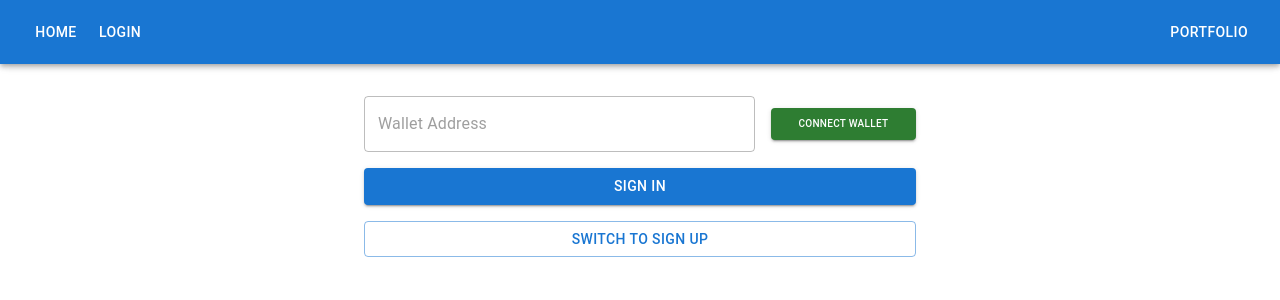
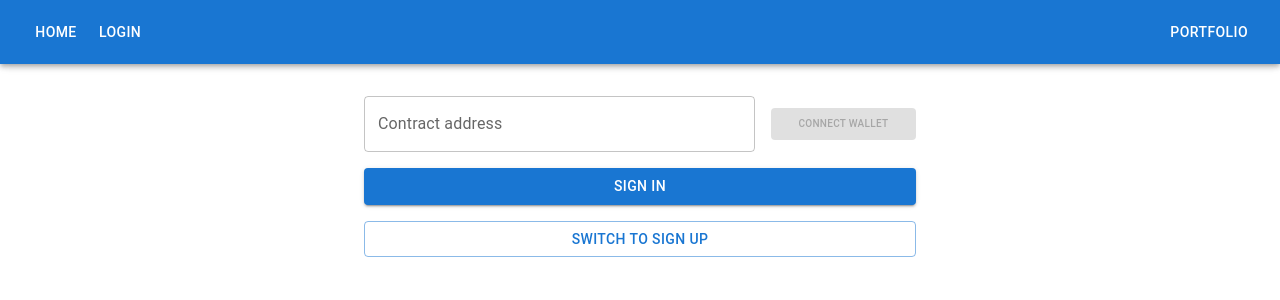
Before and after one commit to pawneetdev/web3-horse-race-bet, a React (Create React App) app in the folder horce-racing-fe/: page /login in a window 1280 px wide. Shown: the top 300 px of the page. Built offline with nearby package versions, Linux system fonts and the light colour scheme; a web font is replaced by a local one.

Commit message:
dynamic contract address support

```diff
--- a/horce-racing-fe/src/components/SigninSignup/SigninSignup.tsx
+++ b/horce-racing-fe/src/components/SigninSignup/SigninSignup.tsx
@@ -11,7 +11,12 @@ const SigninSignUpComponent: React.FC = () => {
   const [error, setError] = useState('');
   const { walletAddress, connectWallet, disconnectWallet, performSignIn, contract } = useContext(WalletContext);
   const navigate = useNavigate();
+  const [contractAddress, setContractAddress] = useState('');
   const [isLoading, setLoading] = useState(false);
+
+  const handleContractChange = (event: any) => {
+    setContractAddress(event.target.value);
+  }
 
   const handleSignIn = async() => {
     // Handle sign-in logic with walletAddress
@@ -31,6 +36,14 @@ const SigninSignUpComponent: React.FC = () => {
 
   const handleClose = () => {
     setError("");
+  }
+
+  const handleConnectContract = () => {
+    if(walletAddress !== '') {
+      disconnectWallet();
+    } else {
+      connectWallet(contractAddress);
+    }
   }
 
   const handleSignUp = async() => {
@@ -71,14 +84,13 @@ const SigninSignUpComponent: React.FC = () => {
       )}
       <Grid item xs={12}>
         <div className="wallet-flex">
-          <TextField
+        <TextField
             fullWidth
-            label="Wallet Address"
+            label="Contract address"
             variant="outlined"
-            value={walletAddress}
-            disabled
+            onInput={handleContractChange}
           />
-          <Button className="btn" variant="contained" color={ walletAddress !== '' ? 'error' : 'success' } onClick={ walletAddress !== '' ? disconnectWallet : connectWallet }>
+          <Button disabled={ contractAddress === '' } className="btn" variant="contained" color={ walletAddress !== '' ? 'error' : 'success' } onClick={handleConnectContract}>
             {walletAddress !== '' ? 'Disconnect wallet' : 'Connect Wallet'}
           </Button>
         </div>
--- a/horce-racing-fe/src/store/WalletContext.tsx
+++ b/horce-racing-fe/src/store/WalletContext.tsx
@@ -5,7 +5,7 @@ import abi from "../abi.json";
 interface WalletContextType {
   walletAddress: string;
   isConnected: boolean;
-  connectWallet: () => void;
+  connectWallet: (contractAddress: string) => void;
   disconnectWallet: () => Promise<boolean>;
   performSignIn: (user: any) => void;
   contract: any;
@@ -47,7 +47,6 @@ export const WalletProvider: React.FC<WalletContextProps> = ({ children }) => {
   const [contract, setContract] = useState();
   const [races, setRaces] = useState<RaceIntf[]>([]);
 
-  const contractAddress = '0x75e2Fea3B07562Df37F6551e6dDD158339099409';
   let signer;
 
   const getHorses = async() => {
@@ -86,7 +85,7 @@ export const WalletProvider: React.FC<WalletContextProps> = ({ children }) => {
     const horses = await getHorses();
     await getRaces(horses);
   }
-  const connectWallet = async () => {
+  const connectWallet = async (contractAddress: string) => {
     try {
       if ((window as any).ethereum) {
         // Request access to the user's MetaMask account
```
